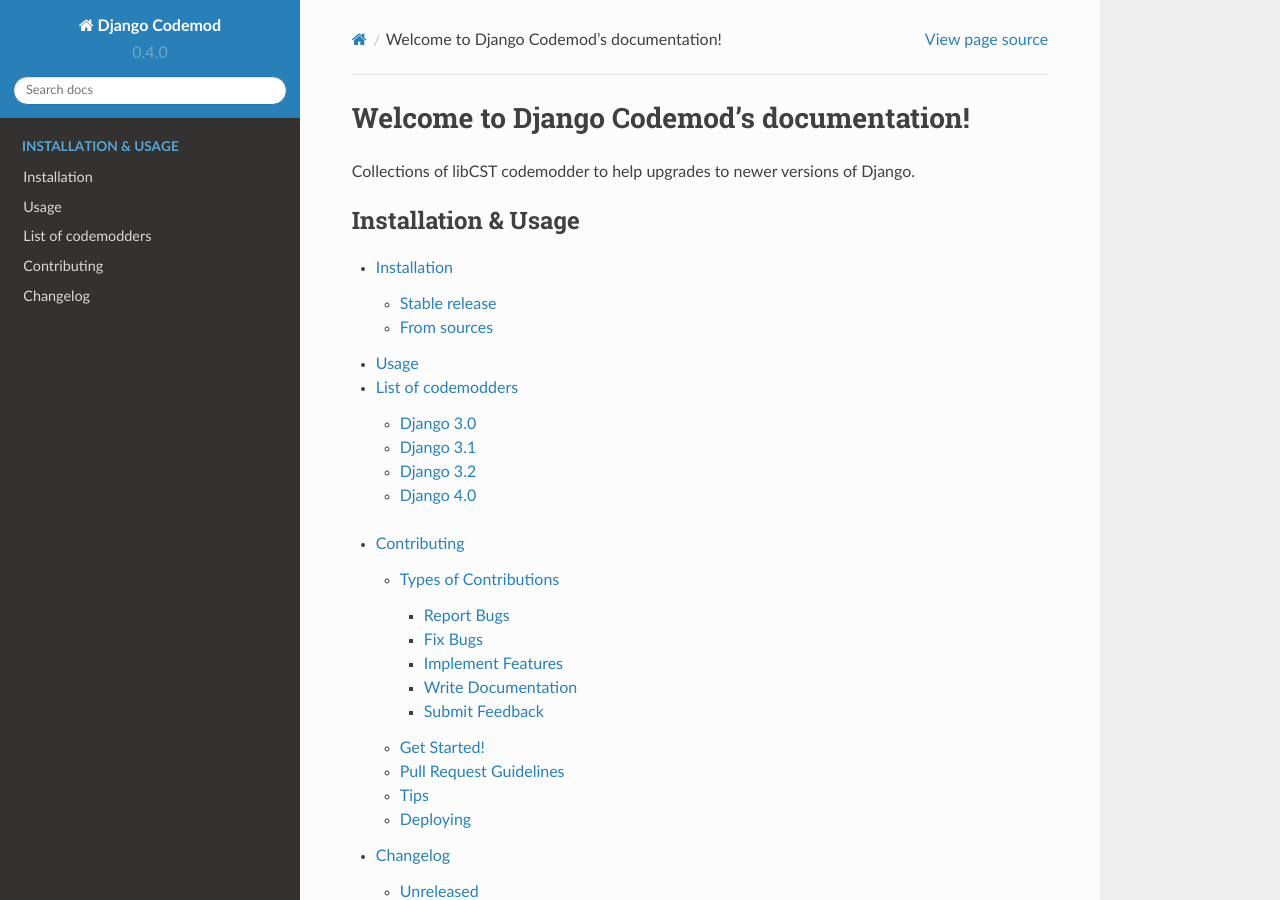
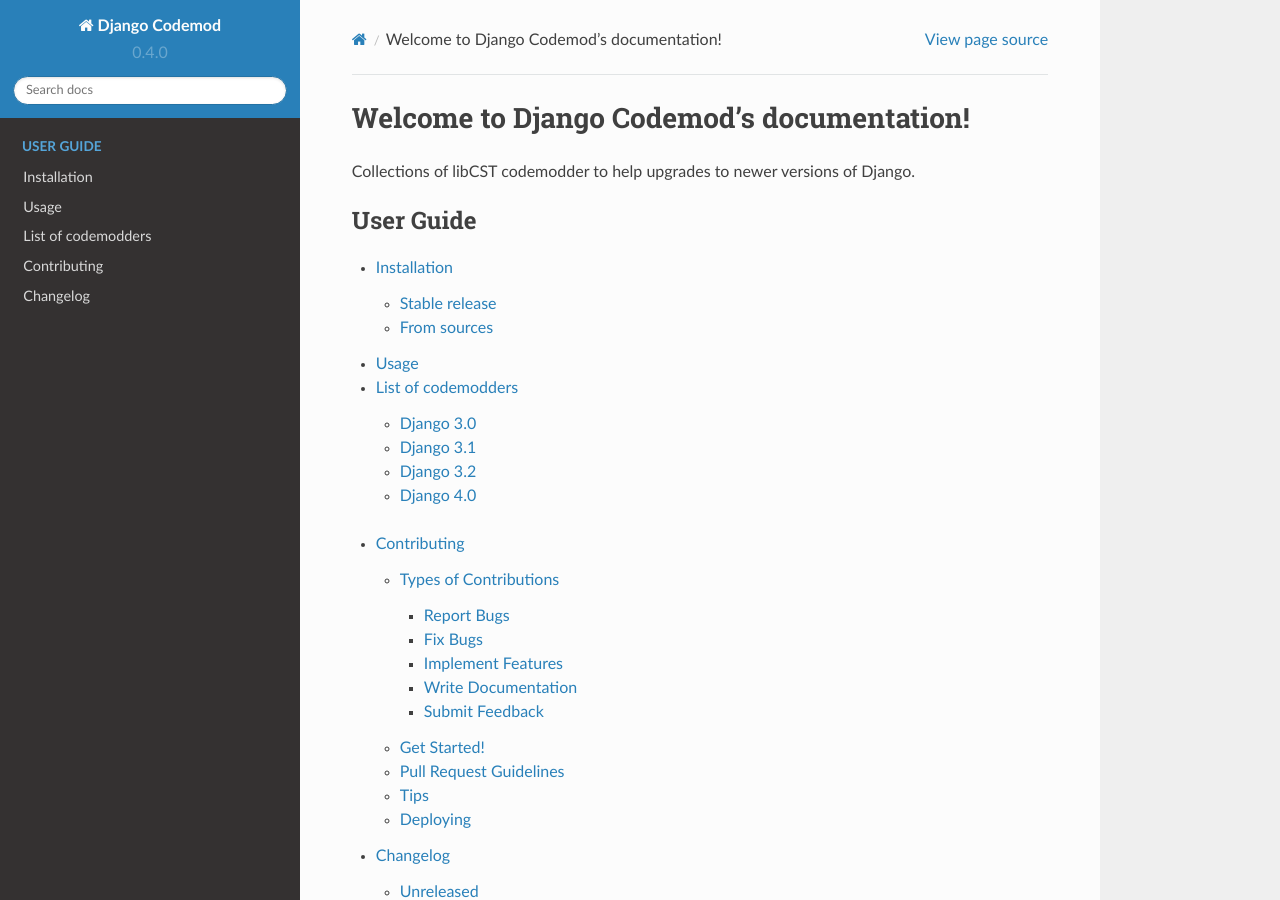
Before and after one commit to browniebroke/django-codemod, a Sphinx documentation site: the page built from docs/index.rst, in a window 1280 px wide and 900 px high. Built offline with Sphinx 7.4.7 and the Read the Docs theme 2.0.0, drawn with Linux system fonts in a browser that asks for light colours; pages that are not in the unit, such as notebooks, are missing from menus.

Commit message:
Docs fix

```diff
--- a/docs/index.rst
+++ b/docs/index.rst
@@ -4,8 +4,8 @@
 Collections of libCST codemodder to help upgrades to newer versions of Django.
 
 .. toctree::
+   :caption: User Guide
    :maxdepth: 2
-   :caption: Installation & Usage
 
    installation
    usage
--- a/docs/requirements.txt
+++ b/docs/requirements.txt
@@ -1,3 +1,4 @@
 sphinx==3.0.3
 sphinx_rtd_theme==0.4.3
 recommonmark==0.6.0
+libcst
```
